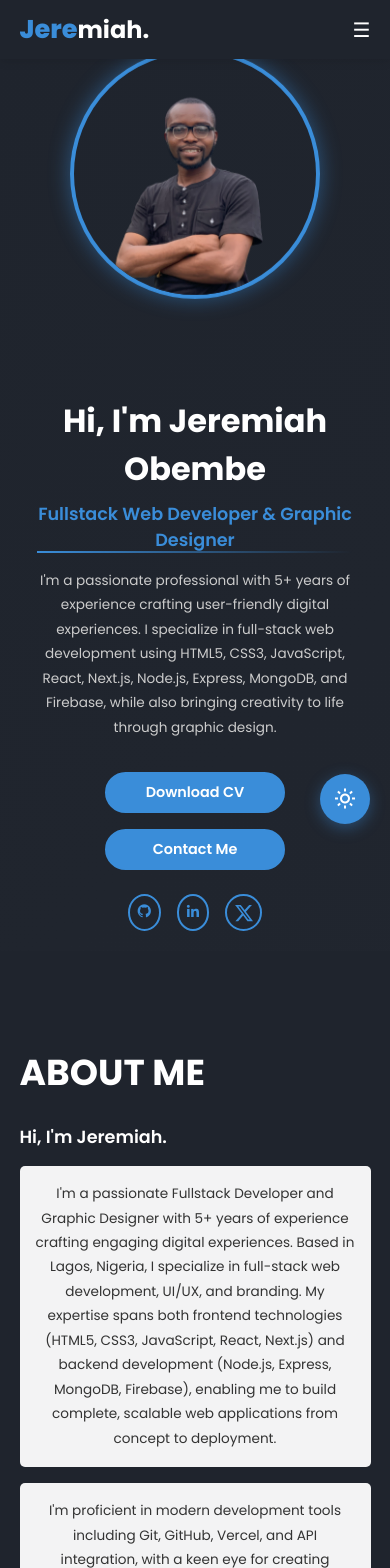
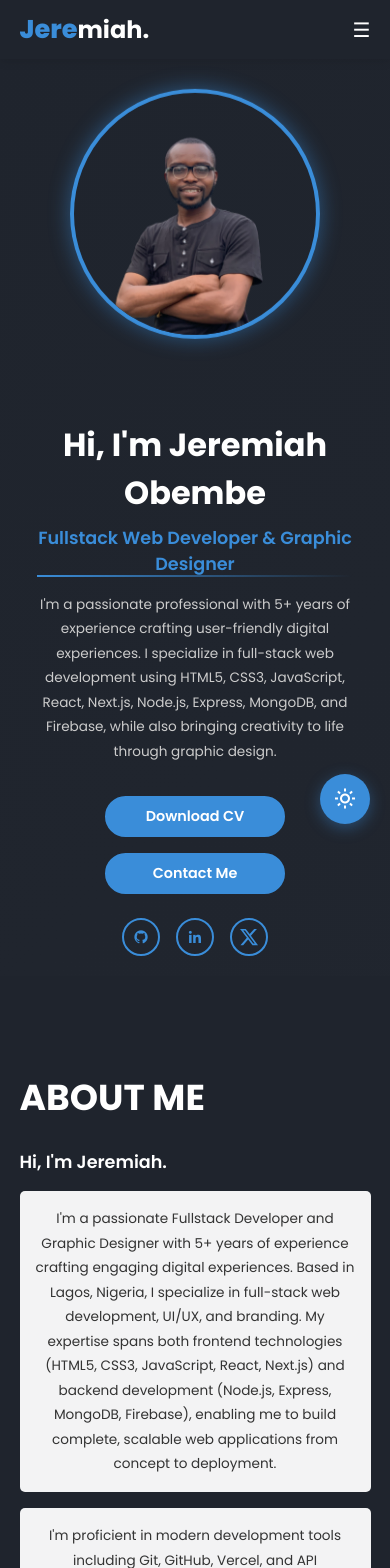
Before and after one commit to jerr001/my-react-portfolio, a React (Create React App) app: page / in a window 390 px wide. Shown: the top 1568 px of the page. Built offline with nearby package versions, Linux system fonts and the light colour scheme.

Commit message:
Fix mobile responsive issues: prevent hero image navbar overlap, fix social icons roundness, make filter buttons equal width, reduce hero section spacing

```diff
--- a/src/styles/Hero.css
+++ b/src/styles/Hero.css
@@ -119,7 +119,11 @@
 
 .sci a {
   display: inline-flex;
-  padding: 0.5rem;
+  align-items: center;
+  justify-content: center;
+  width: 42px;
+  height: 42px;
+  padding: 0;
   border: 2px solid #3a8dd9;
   border-radius: 50%;
   font-size: 1.25rem;
@@ -239,7 +243,7 @@
 /* Responsive Design */
 @media screen and (max-width: 992px) {
   .home {
-    padding: 80px 5% 30px;
+    padding: 120px 5% 30px;
   }
 
   .container {
@@ -255,7 +259,7 @@
   .home-img {
     width: 100%;
     order: 1;
-    margin-bottom: 2rem;
+    margin-bottom: 1rem;
   }
 
   .img-box {
@@ -297,7 +301,7 @@
 
 @media screen and (max-width: 480px) {
   .home {
-    padding: 60px 5% 20px;
+    padding: 100px 5% 20px;
   }
 
   .home-info h1 {
@@ -325,7 +329,8 @@
   }
 
   .sci a {
+    width: 38px;
+    height: 38px;
     font-size: 1rem;
-    padding: 0.4rem;
   }
 }
--- a/src/styles/Portfolio.css
+++ b/src/styles/Portfolio.css
@@ -209,6 +209,17 @@
     font-size: 2rem;
   }
 
+  .filter-buttons {
+    gap: 0.75rem;
+  }
+
+  .filter-btn {
+    flex: 1;
+    min-width: 100px;
+    padding: 0.65rem 1rem;
+    font-size: 0.9rem;
+  }
+
   .portfolio h3 {
     font-size: 1.25rem;
   }
@@ -244,6 +255,18 @@
 }
 
 @media (max-width: 480px) {
+  .filter-buttons {
+    gap: 0.5rem;
+    padding: 0 0.5rem;
+  }
+
+  .filter-btn {
+    flex: 1 1 calc(50% - 0.25rem);
+    min-width: auto;
+    padding: 0.6rem 0.5rem;
+    font-size: 0.85rem;
+  }
+
   .portfolio-item img {
     height: 150px;
   }
```
